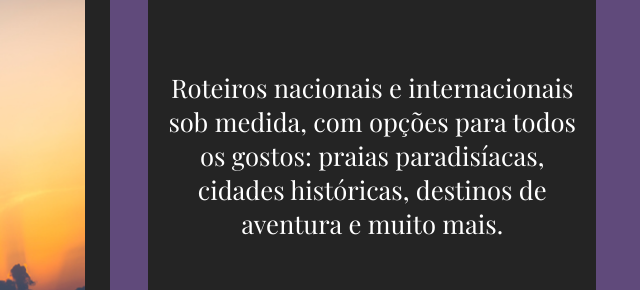
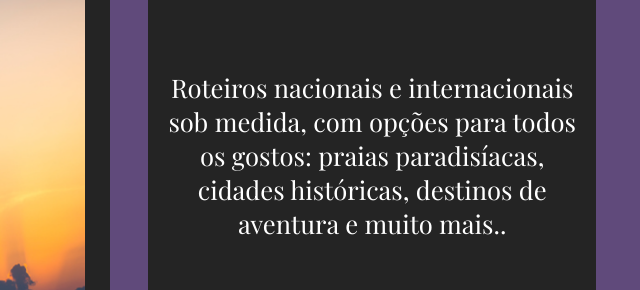
Before and after one commit to caiomartins8/Prova-Final-PD-caio, a plain HTML site: page servicos.html in a window 1280 px wide. Shown: the part 490-780 px from the top of the page, 607-1247 px from the left. Drawn offline with nearby package versions, Linux system fonts and the light colour scheme; a web font is replaced by a local one.

Commit message:
nova tentativa servicos carrossel

```diff
--- a/servicos.html
+++ b/servicos.html
@@ -39,7 +39,7 @@
           <p>
             Roteiros nacionais e internacionais sob medida, com opções para
             todos os gostos: praias paradisíacas, cidades históricas, destinos
-            de aventura e muito mais.
+            de aventura e muito mais..
           </p>
         </section>
       </div>
```
